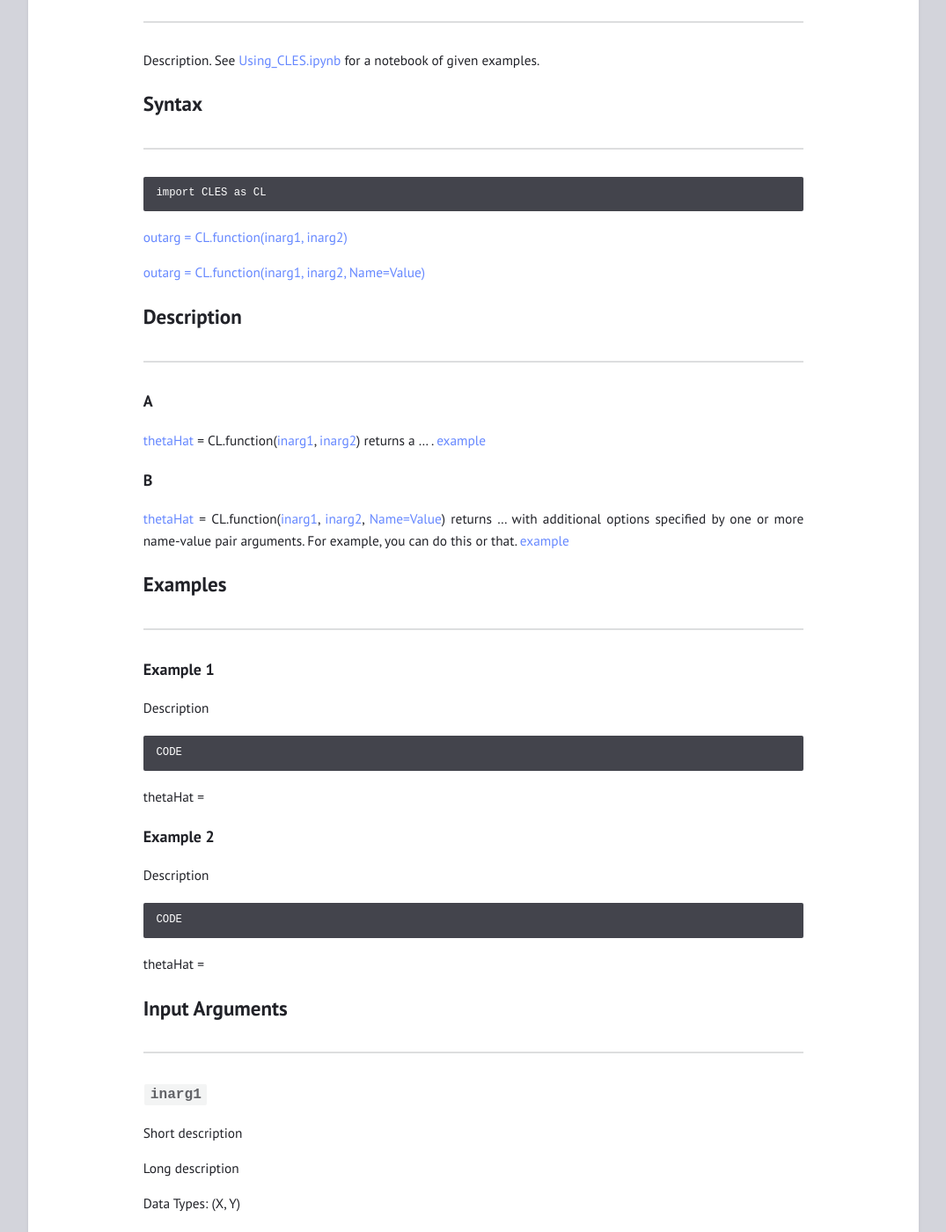
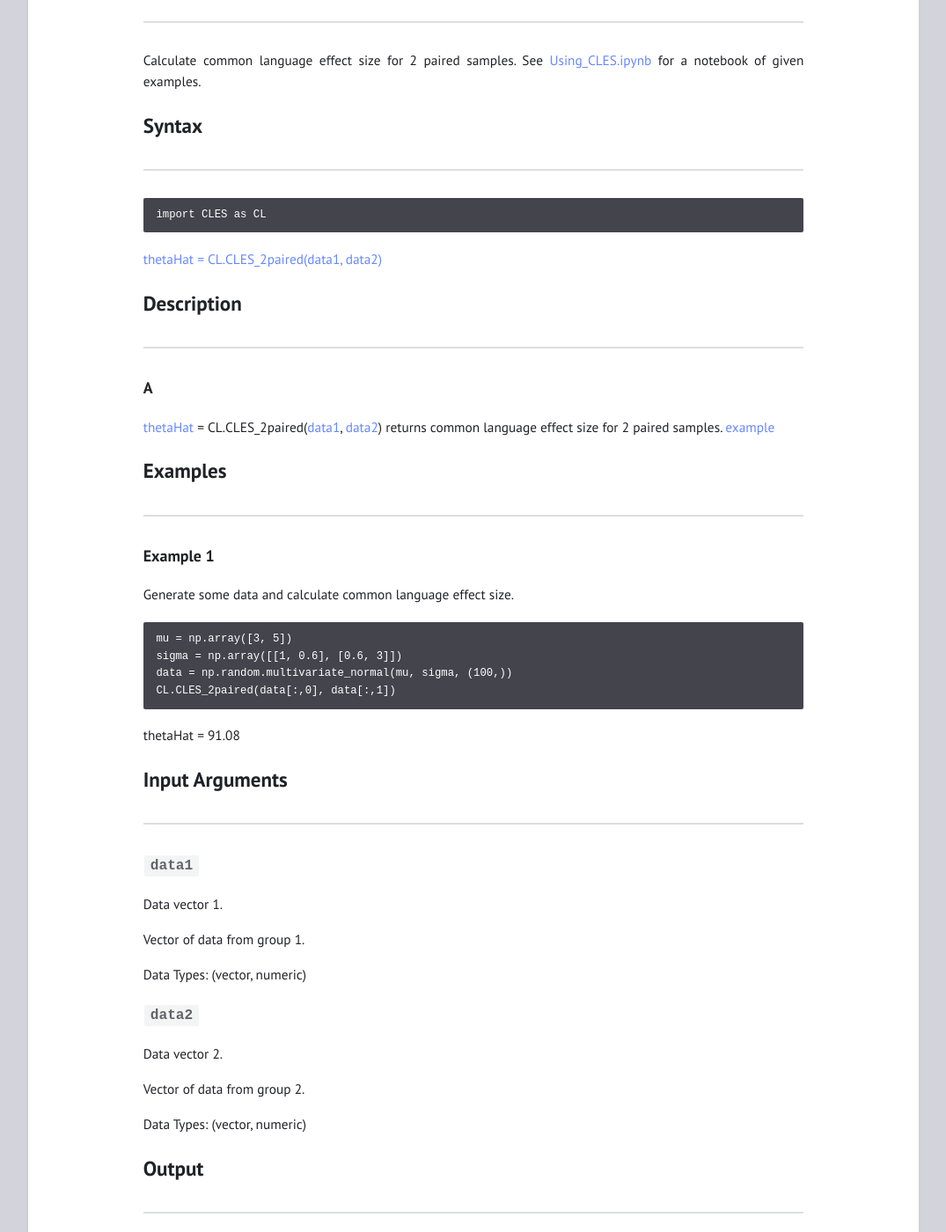
Before and after one commit to tulimid1/CLES, a Jekyll site: the page built from 2paired.md, in a window 1280 px wide and 1400 px high, scrolled down 229 px. Shown: the whole window at 88% size, without its empty margins (102-1177 px from the left). Built offline with Jekyll 4.4.1, drawn with Linux system fonts in a browser that asks for light colours; some of the changed text lies outside the part shown.

Commit message:
Update 2paired.md

````diff
--- a/2paired.md
+++ b/2paired.md
@@ -3,78 +3,49 @@ layout: page
 title: Python
 ---
 
-# [function](https://github.com/tulimid1/CLES/blob/main/CLES/CLES.py)
+# [CLES_2paired](https://github.com/tulimid1/CLES/blob/main/CLES/CLES.py)
 ---
 
-Description. See [Using_CLES.ipynb](https://github.com/tulimid1/CLES/blob/main/Using_CLES.ipynb) for a notebook of given examples.
+Calculate common language effect size for 2 paired samples. See [Using_CLES.ipynb](https://github.com/tulimid1/CLES/blob/main/Using_CLES.ipynb) for a notebook of given examples.
 
 ## Syntax
 ---
     import CLES as CL
 
-[outarg = CL.function(inarg1, inarg2)](#a)
-
-[outarg = CL.function(inarg1, inarg2, Name=Value)](#b)
+[thetaHat = CL.CLES_2paired(data1, data2)](#a)
 
 ## Description
 ---
 ### A
-[thetaHat](#thetahat) = CL.function([inarg1](#inarg1), [inarg2](#inarg2)) returns a ... . [example](#example-1)
-
-### B
-[thetaHat](#thetahat) = CL.function([inarg1](#inarg1), [inarg2](#inarg2), [Name=Value](#name-value-arguments)) returns ... with additional options specified by one or more name-value pair arguments. For example, you can do this or that. [example](#example-2)
+[thetaHat](#thetahat) = CL.CLES_2paired([data1](#data1), [data2](#data2)) returns common language effect size for 2 paired samples. [example](#example-1)
 
 ## Examples
 ---
 ### Example 1
-Description
+Generate some data and calculate common language effect size.
 
-    CODE
+    mu = np.array([3, 5])
+    sigma = np.array([[1, 0.6], [0.6, 3]])
+    data = np.random.multivariate_normal(mu, sigma, (100,))
+    CL.CLES_2paired(data[:,0], data[:,1])
 
-thetaHat =
-
-### Example 2
-Description
-
-    CODE
-
-thetaHat =
+thetaHat = 91.08
 
 ## Input Arguments
 ---
-### ```inarg1```
-Short description
+### ```data1```
+Data vector 1.
 
-Long description
+Vector of data from group 1.
 
-Data Types: (X, Y)
+Data Types: (vector, numeric)
 
-### ```inarg2```
-Short description
+### ```data2```
+Data vector 2.
 
-Long description
+Vector of data from group 2.
 
-Data Types: (X, Y)
-
-### Name-Value Arguments
-
-Specified optional pairs of ```Name=Value``` arguments. ```Name``` is the is the argument name and ```Value``` is the corresponding value. You can specify several name and value pair arguments in any order as ```Name1=Value1,...,NameN=ValueN```.
-
-**Example**: ```name1=value1, name2=value2``` specifies blah blah blah .
-
-### ```name1```
-Short description (default=X)
-
-Long description
-
-Data Types: (X, Y)
-
-### ```name2```
-Short description (default=X)
-
-Long description
-
-Data Types: (X, Y)
+Data Types: (vector, numeric)
 
 ## Output
 ---
````
